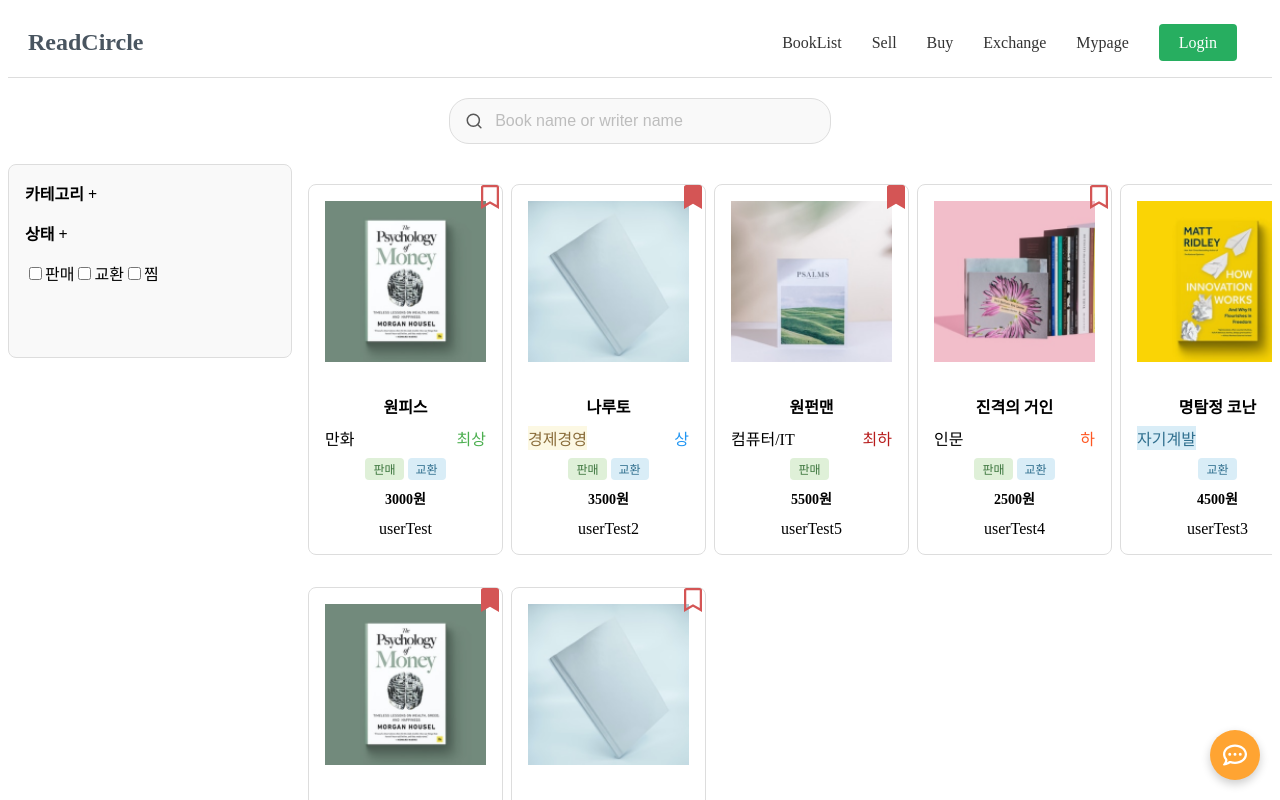
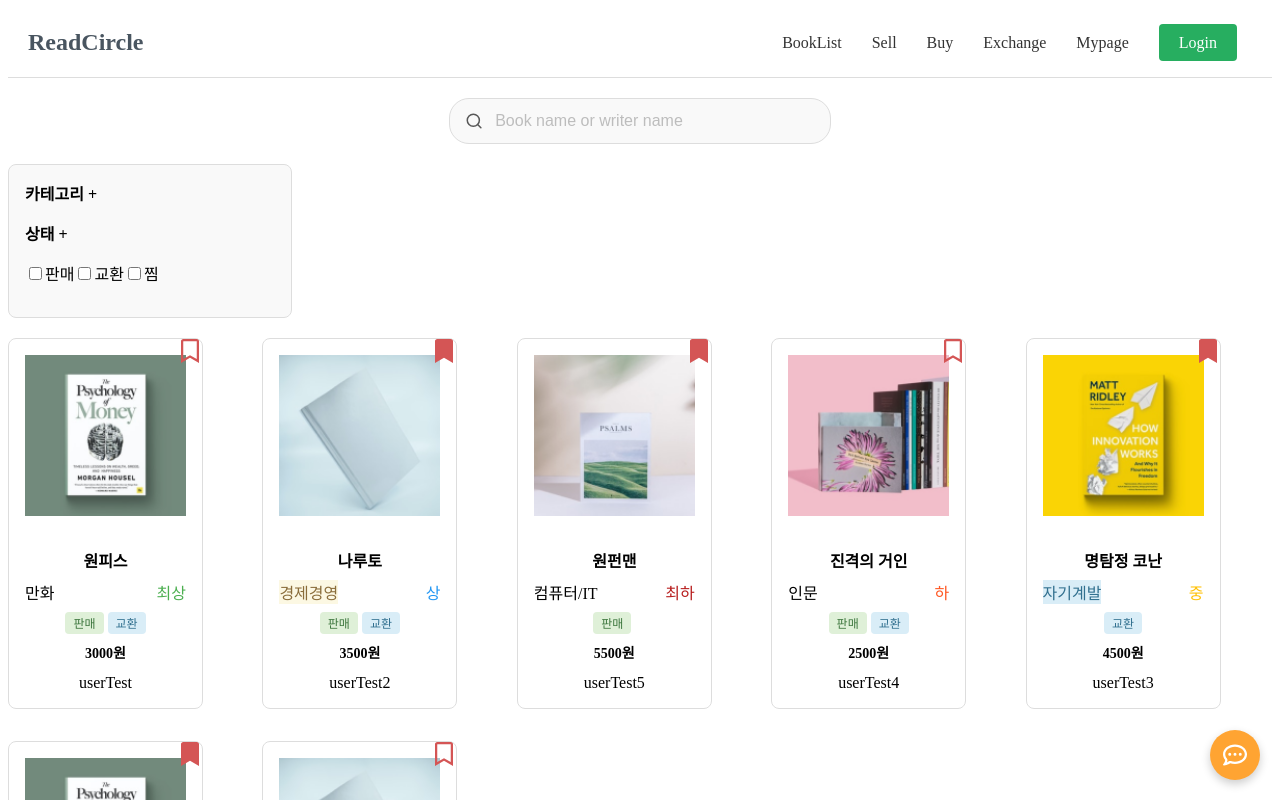
Before and after one commit to prgrms-web-devcourse-final-project/WEB1_2_ReadCircle_FE, a React (Vite) app: page /BookList in a window 1280 px wide. Shown: the top 800 px of the page. Built offline with nearby package versions, Linux system fonts and the light colour scheme.

Commit message:
style: BookList 컴포넌트 페이지 구분,분리

```diff
--- a/src/components/BookList.jsx
+++ b/src/components/BookList.jsx
@@ -1,86 +1,14 @@
-import React, { useState } from "react";
-import { useSearchParams } from "react-router-dom";
+import React from "react";
 import BookCard from "./BookCard";
 import "../styles/scss/BookList.scss";
-import Header from "./Header";
-import SearchBar from "./SearchBar";
-import FloatingButton from "./FloatingButton";
-import FilterSidebar from "./FilterSidebar";
 
-import { dummyData } from "../data";
-
-const BookList = () => {
-  const [searchParams, setSearchParams] = useSearchParams();
-  const [searchTerm, setSearchTerm] = useState(searchParams.get("query") || "");
-  const [filters, setFilters] = useState({
-    category: [],
-    condition: [],
-    forSale: false,
-    forExchange: false,
-    isFavorite: false,
-  });
-
-  const filterBooks = () => {
-    let results = dummyData;
-
-    // 검색어 필터링
-    if (searchTerm.trim()) {
-      results = results.filter(
-        (book) =>
-          book.title.toLowerCase().includes(searchTerm.toLowerCase()) ||
-          book.userId.toLowerCase().includes(searchTerm.toLowerCase())
-      );
-    }
-
-    // 필터 조건 적용
-    results = results.filter((book) => {
-      if (
-        filters.category.length > 0 &&
-        !filters.category.includes(book.category)
-      )
-        return false;
-      if (
-        filters.condition.length > 0 &&
-        !filters.condition.includes(book.condition)
-      )
-        return false;
-      if (filters.forSale && !book.forSale) return false;
-      if (filters.forExchange && !book.forExchange) return false;
-      if (filters.isFavorite && !book.isFavorite) return false;
-      return true;
-    });
-
-    // 최신순 정렬
-    return results.sort(
-      (a, b) => new Date(b.postCreatedAt) - new Date(a.postCreatedAt)
-    );
-  };
-
-  const filteredBooks = filterBooks();
-
-  const handleSearchSubmit = (query) => {
-    setSearchParams({ query });
-    setSearchTerm(query);
-  };
-
+const BookList = ({ books = [] }) => {
   return (
-    <>
-      <Header />
-      <SearchBar
-        searchTerm={searchTerm}
-        setSearchTerm={setSearchTerm}
-        onSearchSubmit={handleSearchSubmit}
-      />
-      <div className="book-page">
-        <FilterSidebar onFilterChange={setFilters} />
-        <div className="book-list">
-          {filteredBooks.map((book) => (
-            <BookCard key={book.postId} book={book} />
-          ))}
-        </div>
-      </div>
-      <FloatingButton />
-    </>
+    <div className="book-list">
+      {books.map((book) => (
+        <BookCard key={book.postId} book={book} />
+      ))}
+    </div>
   );
 };
 
--- /dev/null
+++ b/src/pages/BookListPage.jsx
@@ -0,0 +1,86 @@
+import React, { useState } from "react";
+import { useSearchParams } from "react-router-dom";
+import BookList from "../components/BookList";
+import Header from "../components/Header";
+import SearchBar from "../components/SearchBar";
+import FloatingButton from "../components/FloatingButton";
+import FilterSidebar from "../components/FilterSidebar";
+
+import "../styles/scss/BookList.scss";
+import { dummyData } from "../data";
+
+const BookListPage = () => {
+  const [searchParams, setSearchParams] = useSearchParams();
+  const [searchTerm, setSearchTerm] = useState(searchParams.get("query") || "");
+  const [filters, setFilters] = useState({
+    category: [],
+    condition: [],
+    forSale: false,
+    forExchange: false,
+    isFavorite: false,
+  });
+
+  const filterBooks = () => {
+    if (!dummyData || dummyData.length === 0) {
+      return []; // 데이터가 없으면 빈 배열 반환
+    }
+
+    let results = dummyData;
+
+    if (searchTerm.trim()) {
+      results = results.filter(
+        (book) =>
+          book.title.toLowerCase().includes(searchTerm.toLowerCase()) ||
+          book.userId.toLowerCase().includes(searchTerm.toLowerCase())
+      );
+    }
+
+    // 필터 조건 적용
+    results = results.filter((book) => {
+      if (
+        filters.category.length > 0 &&
+        !filters.category.includes(book.category)
+      )
+        return false;
+      if (
+        filters.condition.length > 0 &&
+        !filters.condition.includes(book.condition)
+      )
+        return false;
+      if (filters.forSale && !book.forSale) return false;
+      if (filters.forExchange && !book.forExchange) return false;
+      if (filters.isFavorite && !book.isFavorite) return false;
+      return true;
+    });
+
+    // 최신순 정렬
+    return results.sort(
+      (a, b) => new Date(b.postCreatedAt) - new Date(a.postCreatedAt)
+    );
+  };
+
+  const filteredBooks = filterBooks() || [];
+
+  const handleSearchSubmit = (query) => {
+    setSearchParams({ query });
+    setSearchTerm(query);
+  };
+
+  return (
+    <>
+      <Header />
+      <SearchBar
+        searchTerm={searchTerm}
+        setSearchTerm={setSearchTerm}
+        onSearchSubmit={handleSearchSubmit}
+      />
+      <div className="book-page">
+        <FilterSidebar onFilterChange={setFilters} />
+        <BookList books={filteredBooks} filters={filters} />
+      </div>
+      <FloatingButton />
+    </>
+  );
+};
+
+export default BookListPage;
--- a/src/router.jsx
+++ b/src/router.jsx
@@ -1,13 +1,13 @@
 import LoginPage from "./pages/LoginPage";
 import JoinPage from "./pages/JoinPage";
 import MainPage from "./pages/MainPage";
-import BookList from "./components/BookList";
+import BookListPage from "./pages/BookListPage";
 
 const routes = [
   { path: "/", element: <MainPage /> },
   { path: "/join", element: <JoinPage /> },
   { path: "/login", element: <LoginPage /> },
-  { path: "/BookList", element: <BookList /> },
+  { path: "/BookList", element: <BookListPage /> },
 ];
 
 export default routes;
--- a/src/styles/scss/BookList.scss
+++ b/src/styles/scss/BookList.scss
@@ -1,22 +1,4 @@
-.book-page {
-  display: flex;
-  gap: 16px;
-}
-
-.filter-sidebar {
-  position: sticky;
-  top: 80px;
-  width: 250px;
-  height: 160px;
-  overflow-y: auto;
-  background-color: #f9f9f9;
-  border: 1px solid #ddd;
-  border-radius: 8px;
-  padding: 16px;
-}
-
 .book-list {
-  flex: 1;
   display: grid;
   grid-template-columns: repeat(5, 1fr);
   gap: 8px;
--- /dev/null
+++ b/src/styles/scss/BookListPage.scss
@@ -0,0 +1,20 @@
+.book-page {
+  display: flex;
+  gap: 16px;
+
+  .filter-sidebar {
+    position: sticky;
+    top: 80px;
+    width: 250px;
+    height: 160px;
+    overflow-y: auto;
+    background-color: #f9f9f9;
+    border: 1px solid #ddd;
+    border-radius: 8px;
+    padding: 16px;
+  }
+
+  .book-list {
+    flex: 1; // 남은 공간을 차지
+  }
+}
```
